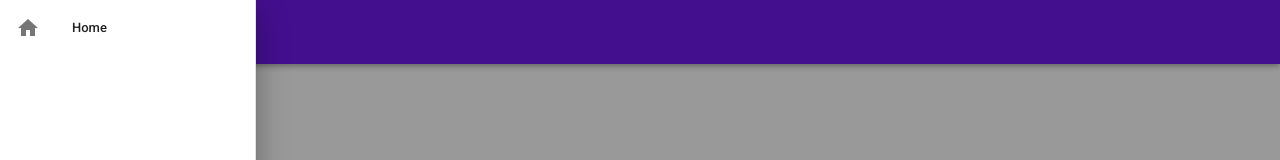
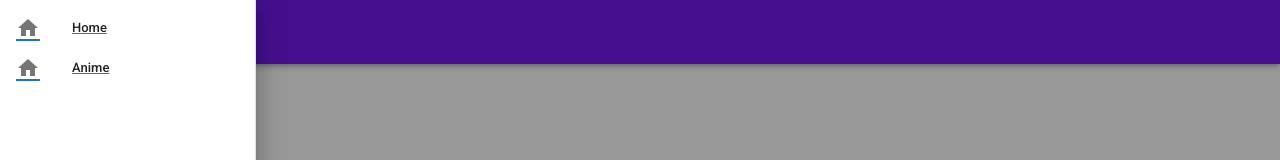
Before and after one commit to snaketartar/lazerNaPandemia, a Vue app in the folder lazer-na-pandemia/: page / in a window 1280 px wide. Both pictures are taken after a click on the button 28 px from the left and 32 px from the top of the page. Shown: the top 160 px of the page. Built offline with nearby package versions, Linux system fonts and the light colour scheme.

Commit message:
Anime path

```diff
--- a/lazer-na-pandemia/src/components/shared/AppBar.vue
+++ b/lazer-na-pandemia/src/components/shared/AppBar.vue
@@ -10,12 +10,23 @@
           v-model="group"
           active-class="deep-purple--text text--accent-4"
         >
+        <router-link to="/">
           <v-list-item>
             <v-list-item-icon>
               <v-icon>mdi-home</v-icon>
             </v-list-item-icon>
             <v-list-item-title>Home</v-list-item-title>
           </v-list-item>
+        </router-link>
+
+        <router-link to="/anime">
+          <v-list-item>
+            <v-list-item-icon>
+              <v-icon>mdi-home</v-icon>
+            </v-list-item-icon>
+            <v-list-item-title>Anime</v-list-item-title>
+          </v-list-item>
+        </router-link>
         </v-list-item-group>
       </v-list>
     </v-navigation-drawer>
```
